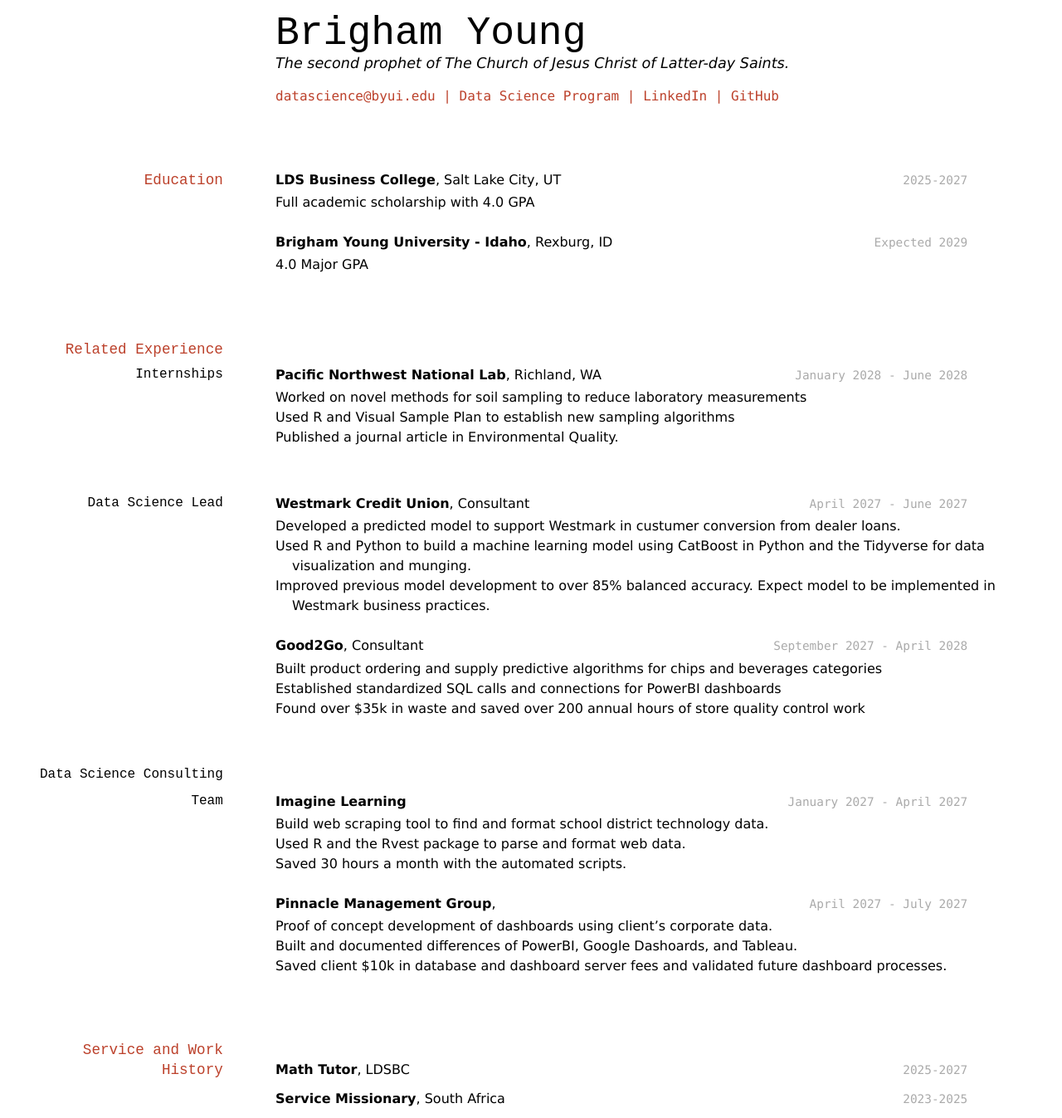
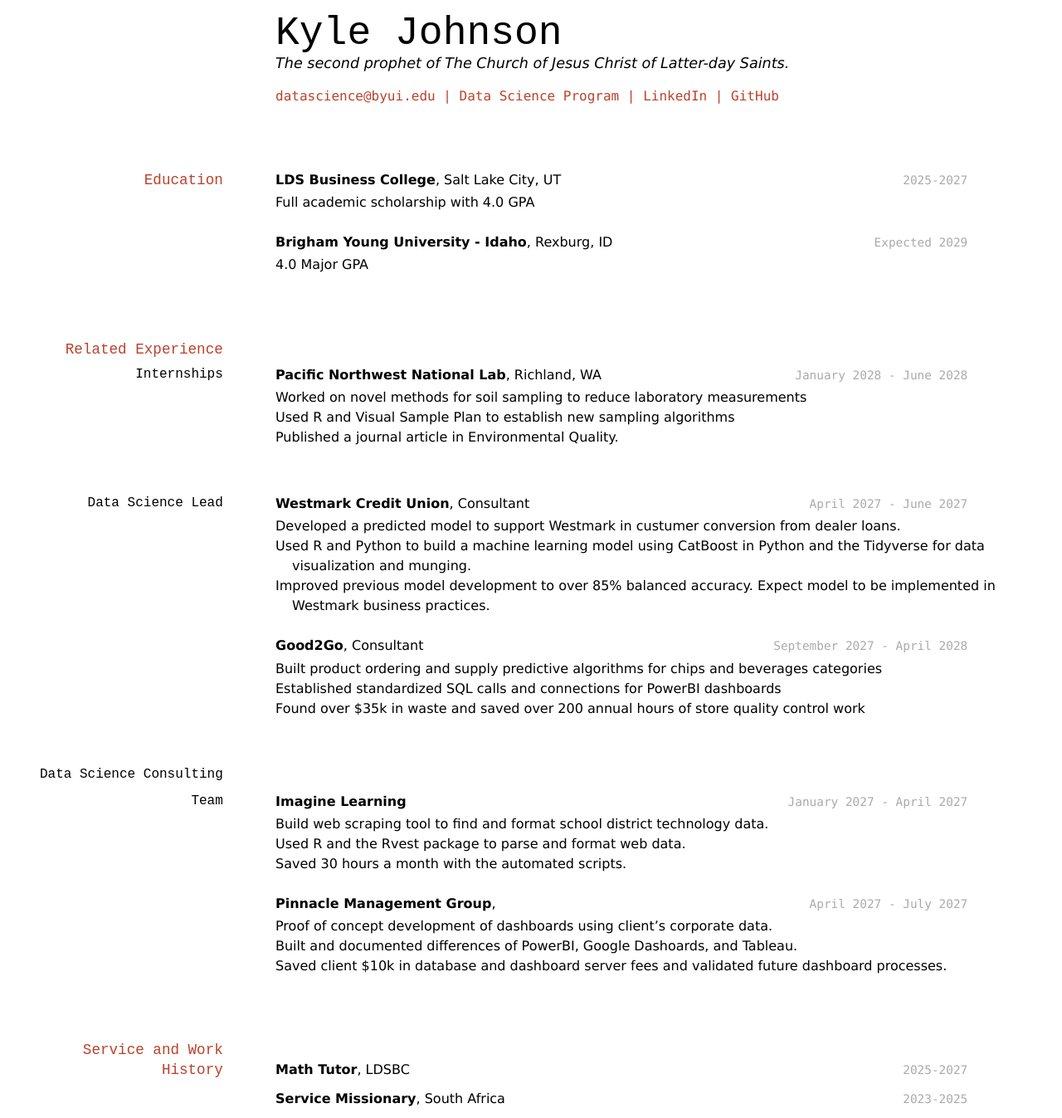
Before and after one commit to Kyle5150/JohnsonK_resume, a Jekyll site: the page built from docs/index.md, in a window 1280 px wide. Shown: the whole page at 83% size. Built offline with Jekyll 4.4.1, drawn with Linux system fonts in a browser that asks for light colours.

Commit message:
Update index.md

```diff
--- a/docs/index.md
+++ b/docs/index.md
@@ -1,8 +1,8 @@
 ---
 layout: cv
-title: Brigham Young's Resume
+title: Kyle Johnson's Resume
 ---
-# Brigham Young
+# Kyle Johnson
 The second prophet of The Church of Jesus Christ of Latter-day Saints.
 
 <div id="webaddress">
```
